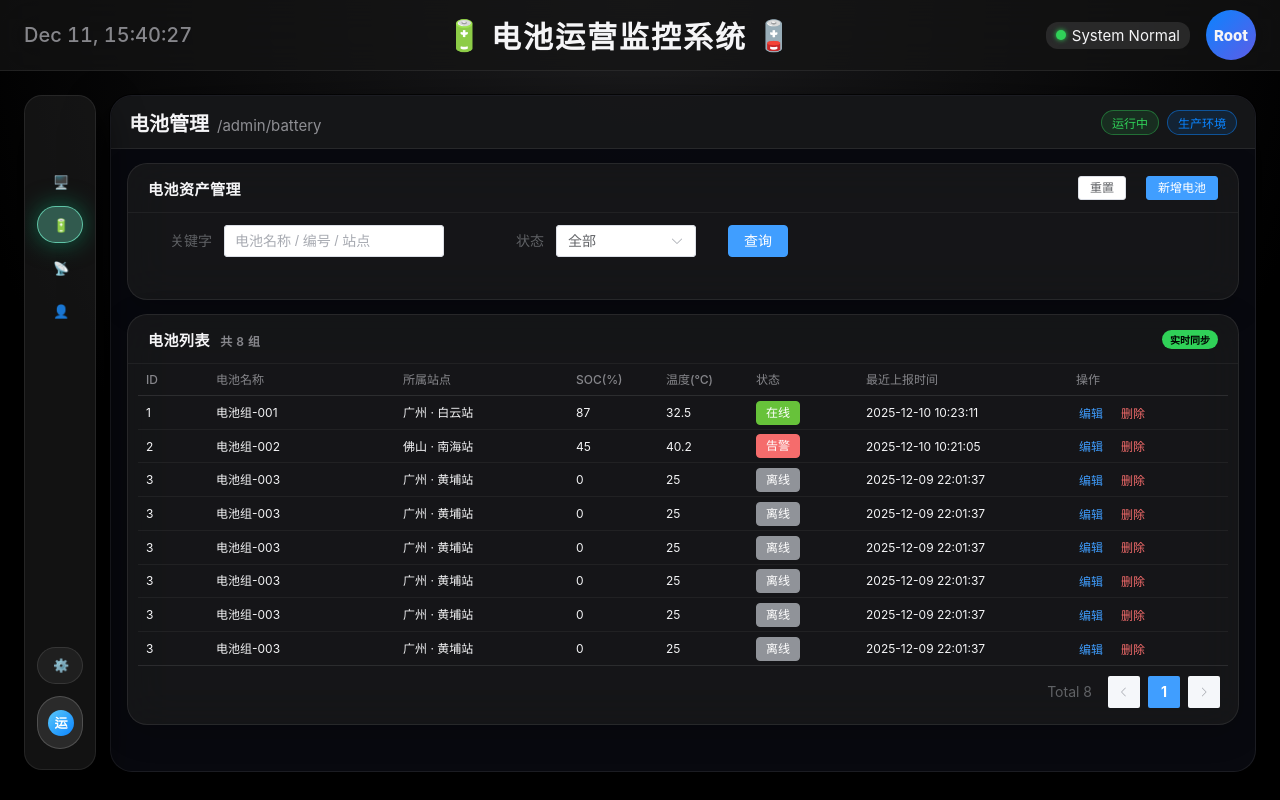
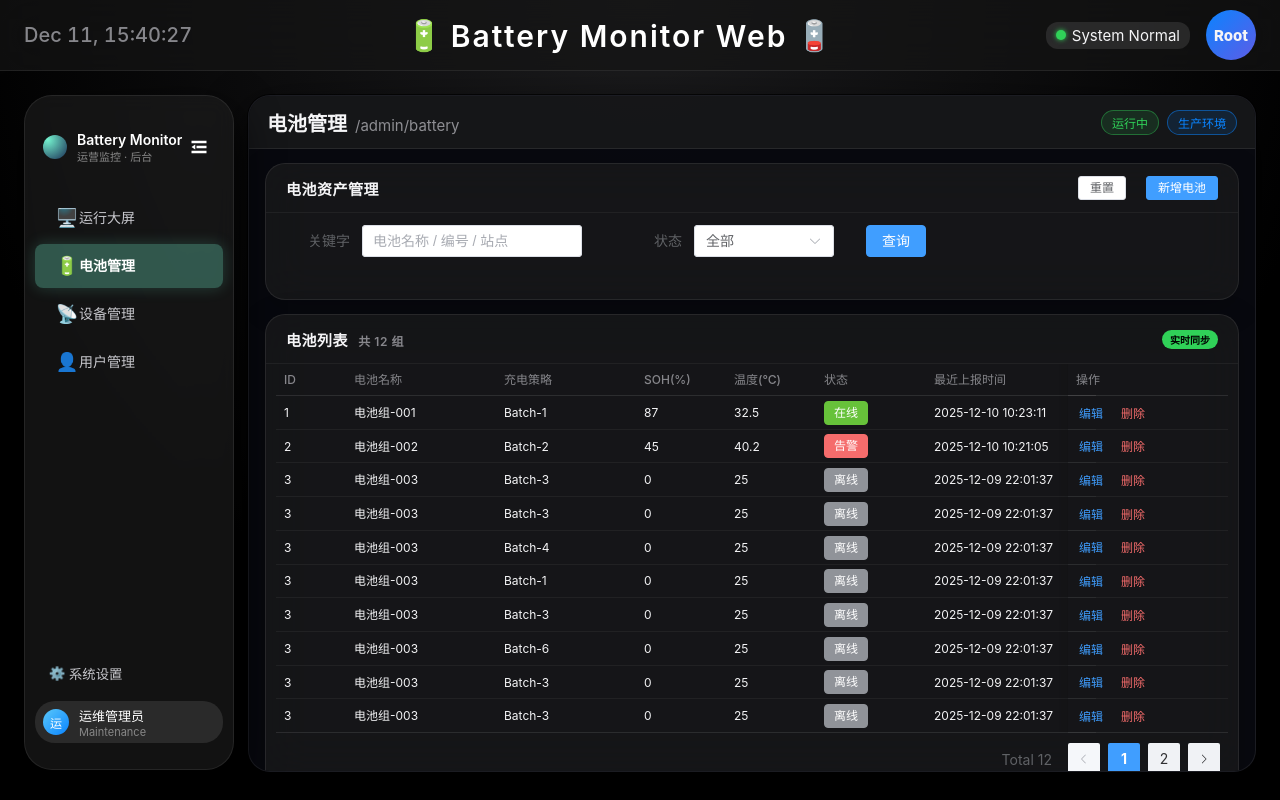
Before and after one commit to Yike-Lin/Battery_monitor_web, a Vue app: page /admin/battery in a window 1280 px wide. Built offline with nearby package versions, Linux system fonts and the light colour scheme; the HTML template or start-up script is replaced by a standard one.

Commit message:
侧边栏使用element-plus

```diff
--- a/src/components/AppHeader.vue
+++ b/src/components/AppHeader.vue
@@ -6,7 +6,12 @@
 
       <div class="header-center">
         <span class="logo-icon">🔋</span>
-        <span class="app-title">电池运营监控系统</span>
+        <span class="app-title">
+          <el-link class="app-title" href="/admin/battery" underline={false} type="success">
+            Battery Monitor Web
+          </el-link>
+
+        </span>
         <span class="logo-icon">🪫</span>
       </div>
 
@@ -54,6 +59,7 @@
   }
 
   .app-title {
+    color: #fff;
     font-size: 30px;
     font-weight: 600;
     letter-spacing: 2px;
--- a/src/components/admin/AdminSidebar.vue
+++ b/src/components/admin/AdminSidebar.vue
@@ -1,49 +1,58 @@
 <template>
   <aside
     class="admin-sidebar"
-    :class="{ expanded: isExpanded }"
-    @mouseenter="isExpanded = true"
-    @mouseleave="isExpanded = false"
+    :class="{ expanded: !isCollapse }"
   >
-    <!-- 顶部 Logo -->
-    <div class="sidebar-header">
-      <div class="sidebar-logo-dot"></div>
+    <div class="sidebar-header" :class="{ 'collapsed-header': isCollapse }">
 
-      <!-- 文本始终存在，只做淡入淡出+位移动画 -->
-      <div class="sidebar-logo-text smooth-text">
-        <div class="logo-title">NF Battery</div>
-        <div class="logo-subtitle">运营监控 · 后台</div>
+      <div class="logo-group" v-show="!isCollapse">
+        <div class="sidebar-logo-dot"></div>
+        <div class="sidebar-logo-text">
+          <div class="logo-title">Battery Monitor</div>
+          <div class="logo-subtitle">运营监控 · 后台</div>
+        </div>
+      </div>
+
+      <div class="toggle-btn" @click="toggleCollapse">
+        <el-icon size="20" color="#fff">
+          <Expand v-if="isCollapse" />
+          <Fold v-else />
+        </el-icon>
       </div>
     </div>
 
-    <!-- 导航 -->
-    <nav class="sidebar-nav">
-      <RouterLink
+    <el-menu
+      :default-active="route.path"
+      class="el-menu-vertical-demo"
+      :collapse="isCollapse"
+      router
+      background-color="transparent"
+      text-color="#c7c7cc"
+      active-text-color="#74f2ce"
+      :collapse-transition="false"
+      style="border-right: none; margin-top: 10px; flex: 1;"
+    >
+      <el-menu-item
         v-for="item in navItems"
         :key="item.path"
-        :to="item.path"
-        class="nav-item"
-        :class="{ active: route.path.startsWith(item.activeMatch) }"
+        :index="item.path"
       >
-        <span class="nav-icon">
-          {{ item.icon }}
-        </span>
-        <span class="nav-label smooth-text">
-          {{ item.label }}
-        </span>
-      </RouterLink>
-    </nav>
+        <el-icon>
+          <span style="font-size: 18px; font-style: normal;">{{ item.icon }}</span>
+        </el-icon>
+        <template #title>{{ item.label }}</template>
+      </el-menu-item>
+    </el-menu>
 
-    <!-- 底部：设置 + 用户 -->
     <div class="sidebar-footer">
       <button class="nav-item ghost" type="button">
         <span class="nav-icon">⚙️</span>
-        <span class="nav-label smooth-text">系统设置</span>
+        <span class="nav-label" v-show="!isCollapse">系统设置</span>
       </button>
 
-      <div class="user-card">
+      <div class="user-card" :class="{ 'collapsed': isCollapse }">
         <div class="user-avatar">运</div>
-        <div class="user-info smooth-text">
+        <div class="user-info" v-show="!isCollapse">
           <div class="user-name">运维管理员</div>
           <div class="user-role">Maintenance</div>
         </div>
@@ -55,193 +64,190 @@
 <script setup lang="ts">
 import { ref } from 'vue'
 import { useRoute } from 'vue-router'
+import { Fold, Expand } from '@element-plus/icons-vue'
 
 const route = useRoute()
-const isExpanded = ref(false)
+// 默认是否折叠：true (收起)
+const isCollapse = ref(false)
+
+// 点击切换函数
+const toggleCollapse = () => {
+  isCollapse.value = !isCollapse.value
+}
 
 const navItems = [
-  { label: '运行大屏', path: '/dashboard', activeMatch: '/dashboard', icon: '🖥️' },
-  { label: '电池管理', path: '/admin/battery', activeMatch: '/admin/battery', icon: '🔋' },
-  { label: '设备管理', path: '/admin/device', activeMatch: '/admin/device', icon: '📡' },
-  { label: '用户管理', path: '/admin/user', activeMatch: '/admin/user', icon: '👤' },
+  { label: '运行大屏', path: '/dashboard', icon: '🖥️' },
+  { label: '电池管理', path: '/admin/battery', icon: '🔋' },
+  { label: '设备管理', path: '/admin/device', icon: '📡' },
+  { label: '用户管理', path: '/admin/user', icon: '👤' },
 ]
 </script>
 
 <style scoped>
+/* --- 容器 --- */
 .admin-sidebar {
-  position: relative;
   height: 100%;
-  width: 72px;
-  padding: 16px 12px;
-  box-sizing: border-box;
+  width: auto;
   display: flex;
   flex-direction: column;
-  /* justify-content: space-between; */
-  justify-content: flex-start;
+  padding: 26px 0;
+  box-sizing: border-box;
 
-  /* background: radial-gradient(circle at 0 0, #141824 0, #050509 55%, #020308 100%);*/
+  /* 背景样式 */
   background: rgba(30, 30, 30, 0.6);
-
-  border-radius: 18px;
+  backdrop-filter: blur(10px);
+  border-radius: 28px;
   border: 1px solid rgba(255, 255, 255, 0.08);
   box-shadow: 0 18px 45px rgba(0, 0, 0, 0.9);
 
-  transition:
-    width 0.28s cubic-bezier(0.25, 0.8, 0.25, 1),
-    box-shadow 0.3s ease;
+  /* 宽度过渡动画 */
+  transition: width 0.3s cubic-bezier(0.25, 0.8, 0.25, 1);
   overflow: hidden;
 }
 
+/* 展开时的宽度 */
 .admin-sidebar.expanded {
-  width: 230px;
-  box-shadow:
-    0 24px 70px rgba(0, 0, 0, 0.95),
-    0 0 0 1px rgba(116, 242, 206, 0.2);
+  width: 210px;
 }
 
+/* --- Header 布局调整 --- */
 .sidebar-header {
   display: flex;
   align-items: center;
+  /* 展开时：两端对齐 (Logo在左，按钮在右) */
+  justify-content: space-between;
+  padding: 0 18px;
+  height: 50px;
+  flex-shrink: 0;
+  margin-bottom: 10px;
+}
+
+/* 收起时的 Header 样式 */
+.collapsed-header {
+  /* 收起时：居中显示 (只显示按钮) */
+  justify-content: center;
+  padding: 0;
+}
+
+.logo-group {
+  display: flex;
+  align-items: center;
   gap: 10px;
+  /* 防止文字换行 */
+  white-space: nowrap;
 }
 
 .sidebar-logo-dot {
-  width: 26px;
-  height: 26px;
+  width: 24px;
+  height: 24px;
   border-radius: 12px;
   background: radial-gradient(circle at 20% 20%, #74f2ce, #1b2f55);
-  box-shadow: 0 0 18px rgba(116, 242, 206, 0.7);
 }
 
-.sidebar-logo-text .logo-title {
-  font-size: 14px;
-  font-weight: 600;
-  color: #f5f5f7;
+.logo-title { font-size: 14px; font-weight: 600; color: #fff; }
+.logo-subtitle { font-size: 11px; color: #888; }
+
+/* 切换按钮样式 */
+.toggle-btn {
+  cursor: pointer;
+  display: flex;
+  align-items: center;
+  justify-content: center;
+  width: 32px;
+  height: 32px;
+  border-radius: 8px;
+  transition: background 0.2s;
+}
+.toggle-btn:hover {
+  background: rgba(255, 255, 255, 0.1);
 }
 
-.sidebar-logo-text .logo-subtitle {
-  font-size: 11px;
-  color: #8e8e93;
+/* --- 菜单样式穿透 --- */
+:deep(.el-menu) {
+  background-color: transparent !important;
+  border-right: none !important;
+}
+:deep(.el-menu-item) {
+  background-color: transparent !important;
+  margin: 4px 10px;
+  border-radius: 8px;
+  height: 44px;
+  line-height: 44px;
+}
+:deep(.el-menu-item:hover) {
+  background-color: rgba(116, 242, 206, 0.15) !important;
+  color: #fff !important;
+}
+:deep(.el-menu-item.is-active) {
+  background-color: rgba(116, 242, 206, 0.3) !important;
+  color: #fff !important;
+  box-shadow: 0 0 15px rgba(116, 242, 206, 0.2);
+  font-weight: 600;
+}
+:deep(.el-icon) {
+  margin-right: 0 !important;
+  text-align: center;
+  width: 24px;
 }
 
-/* 文本的丝滑动画 */
-.smooth-text {
-  opacity: 0;
-  transform: translateX(-6px);
-  transition:
-    opacity 0.28s ease,
-    transform 0.28s ease;
-  white-space: nowrap;
-  pointer-events: none;
-}
-
-.admin-sidebar.expanded .smooth-text {
-  opacity: 1;
-  transform: translateX(0);
-  pointer-events: auto;
-}
-
-/* 导航 */
-.sidebar-nav {
+/* --- 底部 Footer --- */
+.sidebar-footer {
+  margin-top: auto;
+  padding: 0 10px;
   display: flex;
   flex-direction: column;
-  gap: 6px;
-  margin-top: 18px;
+  gap: 8px;
 }
-
-.nav-item {
+.nav-item.ghost {
   display: flex;
   align-items: center;
-  gap: 12px;
-  padding: 8px 12px;
-  border-radius: 999px;
-
+  width: 100%;
+  height: 40px;
+  padding: 0 10px;
+  border: none;
+  background: transparent;
   color: #c7c7cc;
-  text-decoration: none;
-  font-size: 13px;
-
-  border: 1px solid transparent;
-  background: transparent;
-
   cursor: pointer;
-  transition:
-    background 0.2s ease,
-    border-color 0.2s ease,
-    transform 0.15s ease,
-    color 0.15s ease;
+  border-radius: 8px;
+  box-sizing: border-box;
+  white-space: nowrap; /* 防止文字溢出 */
 }
-
-.nav-icon {
-  width: 22px;
-  text-align: center;
-  flex-shrink: 0;
+.nav-item.ghost:hover {
+  background: rgba(255,255,255,0.1);
 }
-
-.nav-item:hover {
-  background: rgba(116, 242, 206, 0.18);
-  border-color: rgba(116, 242, 206, 0.45);
-  color: #ffffff;
-  transform: translateY(-1px);
-}
-
-.nav-item.active {
-  background: rgba(116, 242, 206, 0.32);
-  border-color: rgba(116, 242, 206, 0.7);
-  color: #ffffff;
-  box-shadow: 0 0 25px rgba(16, 185, 129, 0.5);
-}
-
-/* 底部 */
-.sidebar-footer {
-  display: flex;
-  flex-direction: column;
-  gap: 12px;
-  margin-bottom: 4px;
-  margin-top: auto;
-}
-
-.nav-item.ghost {
-  background: rgba(255, 255, 255, 0.06);
-  border-color: rgba(255, 255, 255, 0.1);
-}
+.nav-icon { width: 24px; text-align: center; flex-shrink: 0; }
 
 .user-card {
   display: flex;
   align-items: center;
   gap: 10px;
-  padding: 8px 10px;
-  border-radius: 999px;
-  border: 1px solid rgba(255, 255, 255, 0.18);
-  background: rgba(255, 255, 255, 0.1);
+  padding: 8px;
+  background: rgba(255,255,255,0.1);
+  border-radius: 20px;
+  overflow: hidden;
+  height: 42px; /* 固定高度，防止折叠时跳动 */
+  box-sizing: border-box;
 }
-
+.user-card.collapsed {
+  justify-content: center;
+  padding: 0;
+  background: transparent;
+}
 .user-avatar {
   width: 26px;
   height: 26px;
-  border-radius: 999px;
   background: linear-gradient(135deg, #5ac8fa, #0a84ff);
+  border-radius: 50%;
+  color: white;
   display: flex;
   align-items: center;
   justify-content: center;
-  font-size: 13px;
-  color: #ffffff;
-  font-weight: 600;
   flex-shrink: 0;
+  font-size: 12px;
 }
-
 .user-info {
-  display: flex;
-  flex-direction: column;
-  gap: 2px;
+  white-space: nowrap;
 }
-
-.user-name {
-  font-size: 13px;
-  color: #f5f5f7;
-}
-
-.user-role {
-  font-size: 11px;
-  color: #a1a1a6;
-}
+.user-name { font-size: 13px; color: #fff; }
+.user-role { font-size: 11px; color: #888; }
 </style>
--- a/src/views/admin/BatteryList.vue
+++ b/src/views/admin/BatteryList.vue
@@ -62,8 +62,8 @@
           >
             <el-table-column prop="id" label="ID" width="70" />
             <el-table-column prop="name" label="电池名称" min-width="150" />
-            <el-table-column prop="station" label="所属站点" min-width="140" />
-            <el-table-column prop="soc" label="SOC(%)" width="90" />
+            <el-table-column prop="station" label="充电策略" min-width="140" />
+            <el-table-column prop="soc" label="SOH(%)" width="90" />
             <el-table-column prop="temperature" label="温度(℃)" width="90" />
             <el-table-column label="状态" width="110">
               <template #default="{ row }">
@@ -122,7 +122,7 @@
           <el-form-item label="电池名称">
             <el-input v-model="editForm.name" />
           </el-form-item>
-          <el-form-item label="所属站点">
+          <el-form-item label="充电策略">
             <el-input v-model="editForm.station" />
           </el-form-item>
           <el-form-item label="SOC(%)">
@@ -187,7 +187,7 @@
     {
       id: 1,
       name: '电池组-001',
-      station: '广州 · 白云站',
+      station: 'Batch-1',
       soc: 87,
       temperature: 32.5,
       status: 'online',
@@ -196,7 +196,7 @@
     {
       id: 2,
       name: '电池组-002',
-      station: '佛山 · 南海站',
+      station: 'Batch-2',
       soc: 45,
       temperature: 40.2,
       status: 'alarm',
@@ -205,7 +205,27 @@
     {
       id: 3,
       name: '电池组-003',
-      station: '广州 · 黄埔站',
+      station: 'Batch-3',
+      soc: 0,
+      temperature: 25.0,
+      status: 'offline',
+      updatedAt: '2025-12-09 22:01:37',
+    },
+    {
+      id: 3,
+      name: '电池组-003',
+      station: 'Batch-3',
+      soc: 0,
+      temperature: 25.0,
+      status: 'offline',
+      updatedAt: '2025-12-09 22:01:37',
+    },
+
+
+    {
+      id: 3,
+      name: '电池组-003',
+      station: 'Batch-4',
       soc: 0,
       temperature: 25.0,
       status: 'offline',
@@ -214,7 +234,7 @@
         {
       id: 3,
       name: '电池组-003',
-      station: '广州 · 黄埔站',
+      station: 'Batch-1',
       soc: 0,
       temperature: 25.0,
       status: 'offline',
@@ -223,7 +243,7 @@
         {
       id: 3,
       name: '电池组-003',
-      station: '广州 · 黄埔站',
+      station: 'Batch-3',
       soc: 0,
       temperature: 25.0,
       status: 'offline',
@@ -232,7 +252,7 @@
         {
       id: 3,
       name: '电池组-003',
-      station: '广州 · 黄埔站',
+      station: 'Batch-6',
       soc: 0,
       temperature: 25.0,
       status: 'offline',
@@ -241,16 +261,34 @@
         {
       id: 3,
       name: '电池组-003',
-      station: '广州 · 黄埔站',
+      station: 'Batch-3',
       soc: 0,
       temperature: 25.0,
       status: 'offline',
       updatedAt: '2025-12-09 22:01:37',
     },
-        {
+    {
       id: 3,
       name: '电池组-003',
-      station: '广州 · 黄埔站',
+      station: 'Batch-3',
+      soc: 0,
+      temperature: 25.0,
+      status: 'offline',
+      updatedAt: '2025-12-09 22:01:37',
+    },
+    {
+      id: 3,
+      name: '电池组-003',
+      station: 'Batch-3',
+      soc: 0,
+      temperature: 25.0,
+      status: 'offline',
+      updatedAt: '2025-12-09 22:01:37',
+    },
+    {
+      id: 3,
+      name: '电池组-003',
+      station: 'Batch-3',
       soc: 0,
       temperature: 25.0,
       status: 'offline',
```
